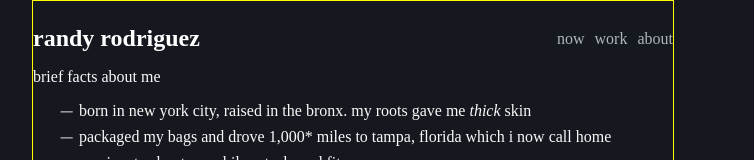
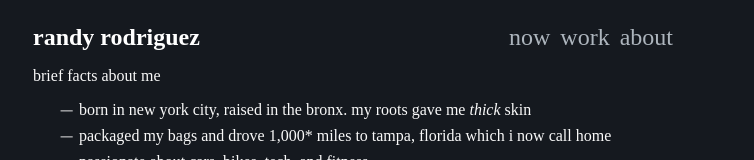
Before and after one commit to Rvndyr/rvndyr.github.io, a React (Vite) app: page /about in a window 1280 px wide. Shown: the top 160 px of the page, without its empty margins (287-1041 px from the left). Built offline with nearby package versions, Linux system fonts and the light colour scheme; the HTML template or start-up script is replaced by a standard one; a web font is replaced by a local one.

Commit message:
removed border and increased font size on nav links

```diff
--- a/src/App.jsx
+++ b/src/App.jsx
@@ -1,7 +1,7 @@
 // import { useState } from 'react'
 import { Routes, Route } from 'react-router-dom';
+import styled from 'styled-components'
 import Nav from './components/Nav.jsx'
-import styled from 'styled-components'
 import Home from './pages/Home.jsx';
 import About from './pages/About.jsx';
 import Now from './pages/Now.jsx';
@@ -42,10 +42,9 @@ const Container = styled.div`
   height: 40%;
     @media (max-width: 768px) {
     width: 90vw;
-    border: 1px solid red;
+    // border: 1px solid red;
   }
-  border: 1px solid yellow
-  // flex: 1;
+  // border: 1px solid yellow
 `;
 
 const Footer = styled.footer`
--- a/src/components/Books.jsx
+++ b/src/components/Books.jsx
@@ -1,26 +1,6 @@
 import React from "react";
 import styled from "styled-components";
 
-// Styled components
-const BookListContainer = styled.div`
-  display: flex;
-  flex-direction: grid;
-  gap: 16px;
-  padding: 16px;
-`;
-
-const BookItem = styled.div`
-  display: flex;
-  align-items: center;
-  gap: 16px;
-`;
-
-const BookImage = styled.img`
-  width: 100px;
-  height: auto;
-  border-radius: 4px;
-  box-shadow: 0 4px 6px rgba(0, 0, 0, 0.1);
-`;
 
 const Books = () => {
   // Book data stored within the component
@@ -71,3 +51,24 @@ const Books = () => {
 };
 
 export default Books;
+
+// Styled components
+const BookListContainer = styled.div`
+  display: flex;
+  flex-direction: grid;
+  gap: 16px;
+  padding: 16px;
+`;
+
+const BookItem = styled.div`
+  display: flex;
+  align-items: center;
+  gap: 16px;
+`;
+
+const BookImage = styled.img`
+  width: 100px;
+  height: auto;
+  border-radius: 4px;
+  box-shadow: 0 4px 6px rgba(0, 0, 0, 0.1);
+`;
--- a/src/components/Nav.jsx
+++ b/src/components/Nav.jsx
@@ -34,7 +34,7 @@ const Container = styled.div`
   @media (max-width: 768px) {
     align-items: center;
     padding-top: 2vh;
-    border: 1px solid red;
+    // border: 1px solid red;
   }
 `;
 
@@ -42,7 +42,7 @@ const NavLink = styled(Link)`
   background: none;
   text-decoration: none;
   color: #adb5bd;
-  font-size: 1rem;
+  font-size: 1.5rem;
   transition: color 0.3s ease;
 
   &:hover {
```
